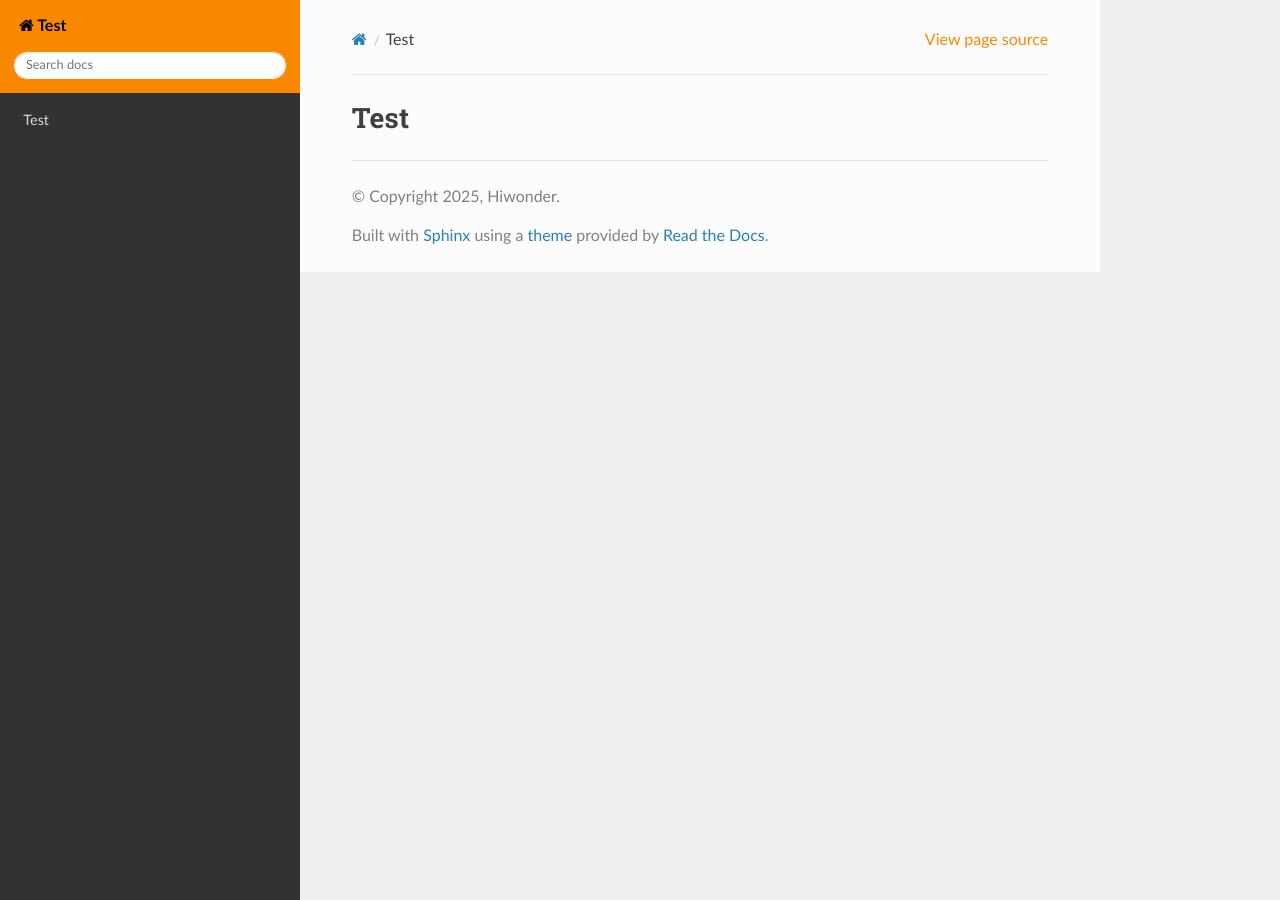
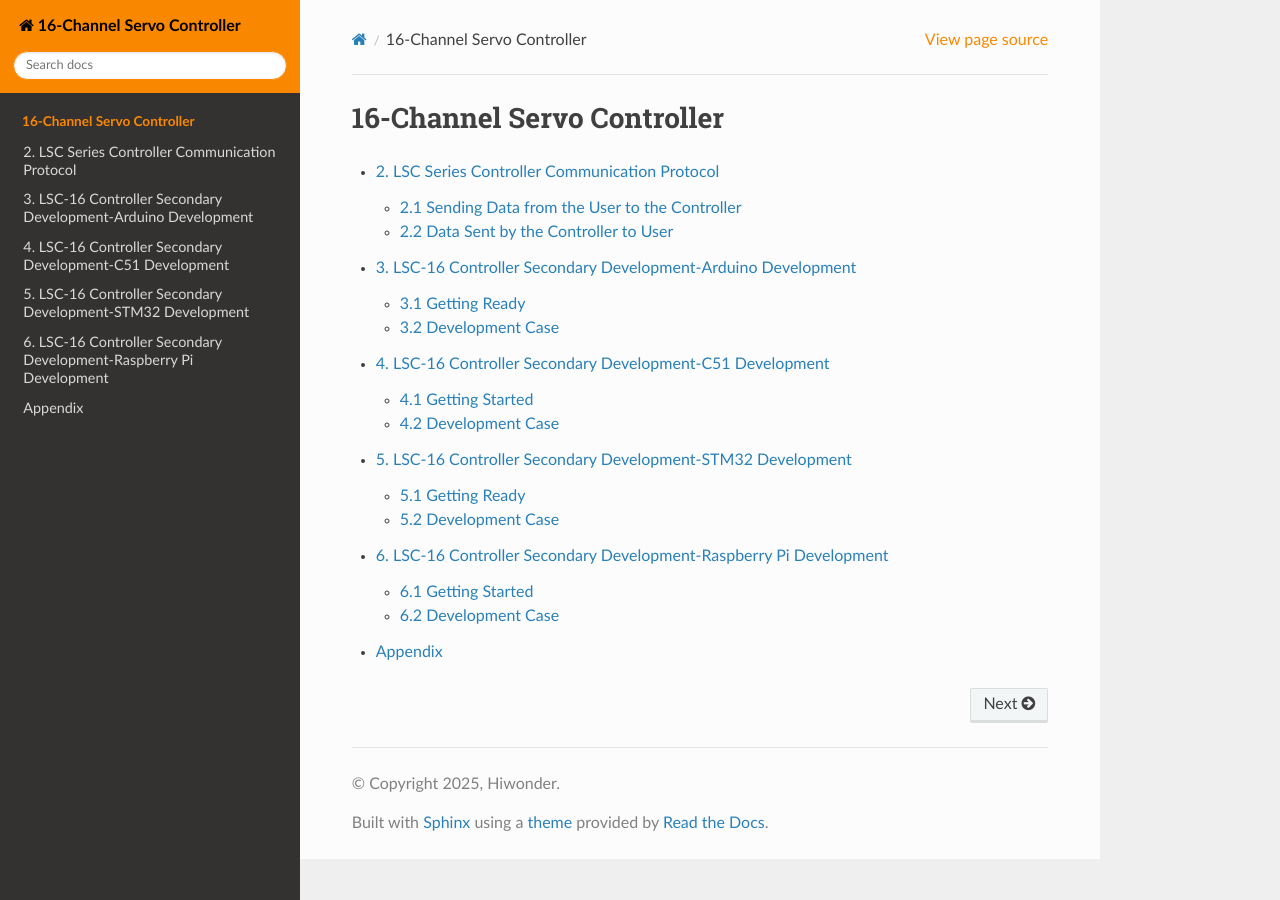
Before and after one commit to Hiwonder-docs/16-Channel-Servo-Controller, a Sphinx documentation site: the page built from source/index.rst, in a window 1280 px wide. Built offline with Sphinx 7.4.7 and the Read the Docs theme 3.1.0, drawn with Linux system fonts in a browser that asks for light colours; pages that are not in the unit, such as notebooks, are missing from menus.

Commit message:
first commit

```diff
--- a/source/conf.py
+++ b/source/conf.py
@@ -6,7 +6,7 @@
 # -- Project information -----------------------------------------------------
 # https://www.sphinx-doc.org/en/master/usage/configuration.html#project-information
 
-project = 'Test'
+project = '16-Channel Servo Controller'
 copyright = '2025, Hiwonder'
 author = 'Hiwonder'
 release = 'v1.0'
--- a/source/index.rst
+++ b/source/index.rst
@@ -1,14 +1,20 @@
-.. SpiderPi documentation master file, created by
+.. 16-Channel Servo Controller documentation master file, created by
    sphinx-quickstart on Thu Jul 25 14:39:47 2024.
    You can adapt this file completely to your liking, but it should at least
    contain the root `toctree` directive.
 
 ===========
-Test
+16-Channel Servo Controller
 ===========
 
 .. toctree::
    :maxdepth: 2
-   :caption: SpiderPi
+   :caption: 16-Channel Servo Controller
 
-   docs/index.md
+   docs/1_User Manual_formatted.md
+   docs/2_Communication_Protocol.md
+   docs/3_Arduino_Development.md
+   docs/4_C51_Development.md
+   docs/5_STM32_Development.md
+   docs/6_Raspberry_Pi_Development.md
+   docs/Appendix.md
```
Also changed, not shown: source/docs/1_User Manual_formatted.md.md (renamed from source/docs/1. LSC-16 Servo Controller User Manual_formatted.md, +2 -2 lines), source/docs/2_Communication_Protocol.md (renamed from source/docs/2.LSC Series Controller Communication Protocol V1.1.md), source/docs/3_Arduino_Development.md (renamed from source/docs/3. LSC-16 Controller Secondary Development-Arduino Development.md), source/docs/4_C51_Development.md (renamed from source/docs/4. LSC-16 Controller Secondary Development-C51 Development.md), source/docs/5_STM32_Development.md (renamed from source/docs/5. LSC-16 Controller Secondary Development-STM32 Development.md), source/docs/6_Raspberry_Pi_Development.md (renamed from source/docs/6. LSC-16 Controller Secondary Development-Raspberry Pi Development.md).
